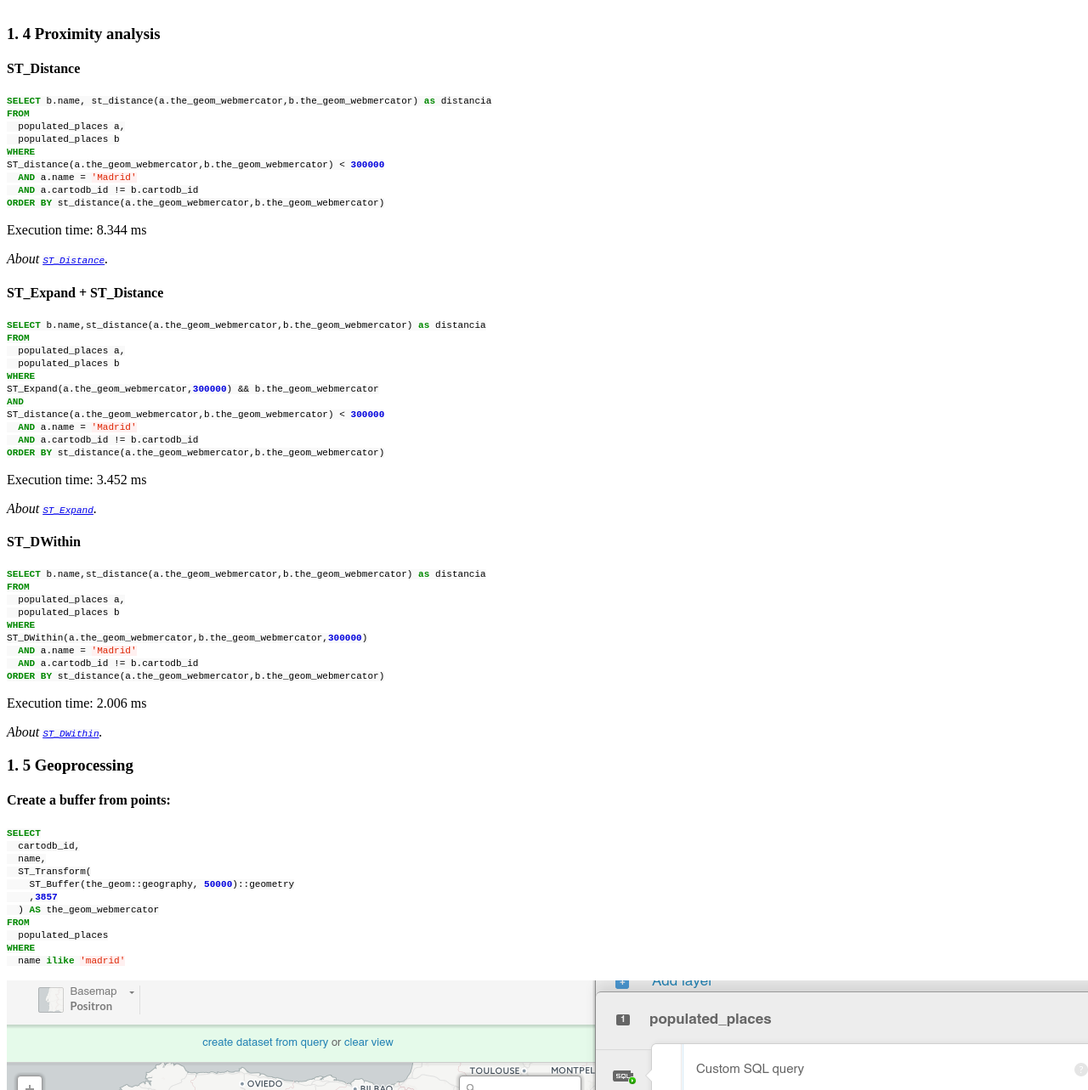
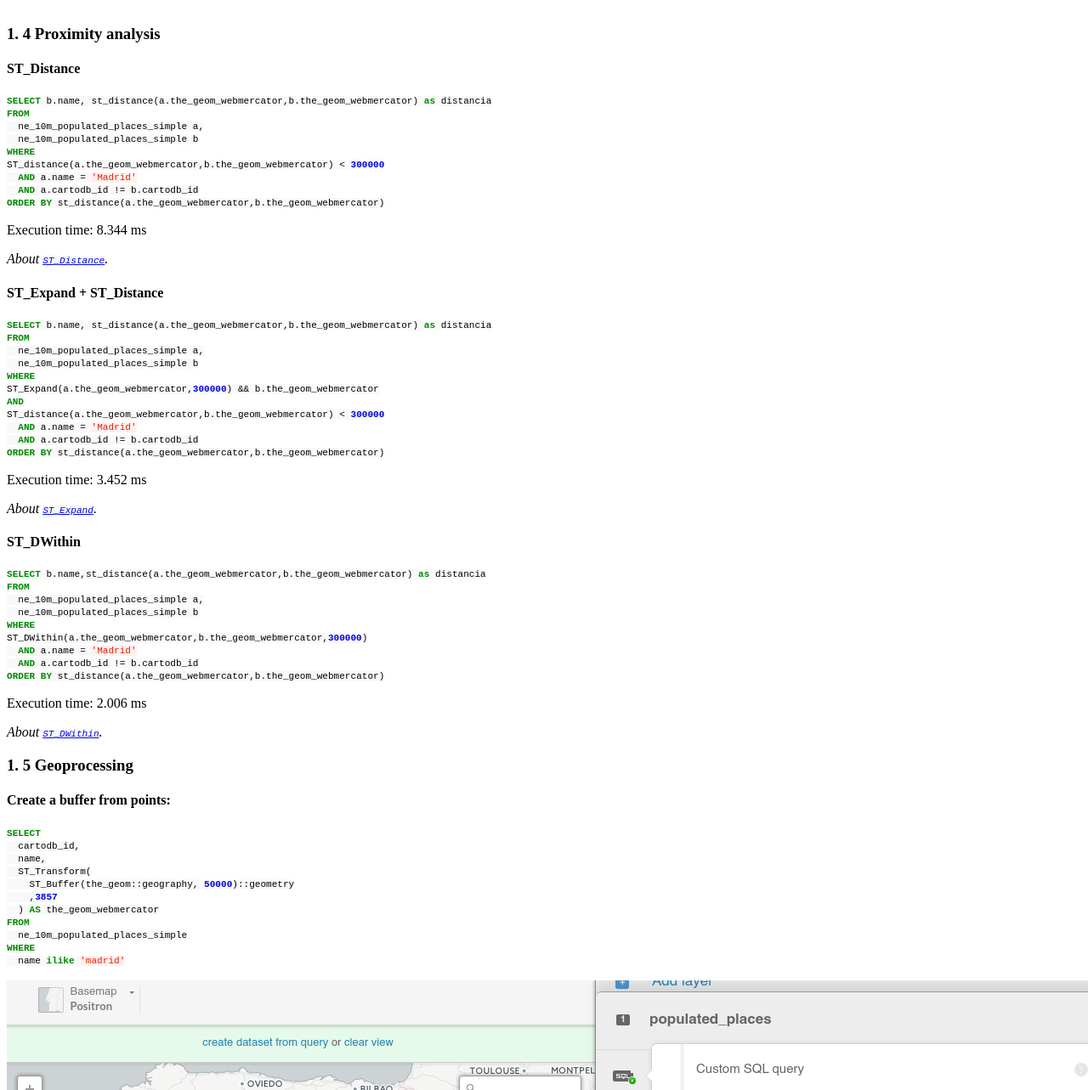
Before and after one commit to CartoDB/training, a Jekyll site: the page built from _posts/2016-06-18-cartocss.md, in a window 1280 px wide and 1400 px high, scrolled down 7983 px, cut to the strip 117-1400 px from the top of the window. Shown: the whole strip at 85% size. Built offline with Jekyll 4.4.1, drawn with Linux system fonts in a browser that asks for light colours; a style sheet for code colours, icons or effects is not loaded; some of the changed text lies outside the part shown.

Commit message:
change dataset names

````diff
--- a/_posts/2016-06-18-cartocss.md
+++ b/_posts/2016-06-18-cartocss.md
@@ -271,8 +271,8 @@ _About [Lateral JOIN](http://blog.heapanalytics.com/postgresqls-powerful-new-joi
 ```sql
 SELECT b.name, st_distance(a.the_geom_webmercator,b.the_geom_webmercator) as distancia
 FROM
-  populated_places a,
-  populated_places b
+  ne_10m_populated_places_simple a,
+  ne_10m_populated_places_simple b
 WHERE
 ST_distance(a.the_geom_webmercator,b.the_geom_webmercator) < 300000
   AND a.name = 'Madrid'
@@ -286,10 +286,10 @@ _About [`ST_Distance`](http://postgis.refractions.net/docs/ST_Distance.html)._
 #### ST_Expand + ST_Distance
 
 ```sql
-SELECT b.name,st_distance(a.the_geom_webmercator,b.the_geom_webmercator) as distancia
+SELECT b.name, st_distance(a.the_geom_webmercator,b.the_geom_webmercator) as distancia
 FROM
-  populated_places a,
-  populated_places b
+  ne_10m_populated_places_simple a,
+  ne_10m_populated_places_simple b
 WHERE
 ST_Expand(a.the_geom_webmercator,300000) && b.the_geom_webmercator
 AND
@@ -308,8 +308,8 @@ _About [`ST_Expand`](http://postgis.net/docs/ST_Expand.html)._
 ```sql
 SELECT b.name,st_distance(a.the_geom_webmercator,b.the_geom_webmercator) as distancia
 FROM
-  populated_places a,
-  populated_places b
+  ne_10m_populated_places_simple a,
+  ne_10m_populated_places_simple b
 WHERE
 ST_DWithin(a.the_geom_webmercator,b.the_geom_webmercator,300000)
   AND a.name = 'Madrid'
@@ -334,7 +334,7 @@ SELECT
     ,3857
   ) AS the_geom_webmercator
 FROM
-  populated_places
+  ne_10m_populated_places_simple
 WHERE
   name ilike 'madrid'
 ```
@@ -372,9 +372,9 @@ _About [`ST_Difference`](http://postgis.net/docs/ST_Difference.html)._
 ```sql
 SELECT
   ST_MakeLine(a.the_geom_webmercator,b.the_geom_webmercator) as the_geom_webmercator
-FROM (SELECT * FROM populated_places
+FROM (SELECT * FROM ne_10m_populated_places_simple
     WHERE name ILIKE 'madrid') as a,
-    (SELECT * FROM populated_places
+    (SELECT * FROM ne_10m_populated_places_simple
     WHERE name ILIKE 'barcelona'AND adm0name ILIKE 'spain') as b
 ```
 
@@ -397,9 +397,9 @@ SELECT
   3857
   ) as the_geom_webmercator
 FROM
-  (SELECT * FROM populated_places
+  (SELECT * FROM ne_10m_populated_places_simple
   WHERE name ILIKE 'madrid') as a,
-  (SELECT * FROM populated_places
+  (SELECT * FROM ne_10m_populated_places_simple
   WHERE name ILIKE 'new york') as b
 ```
 
````
